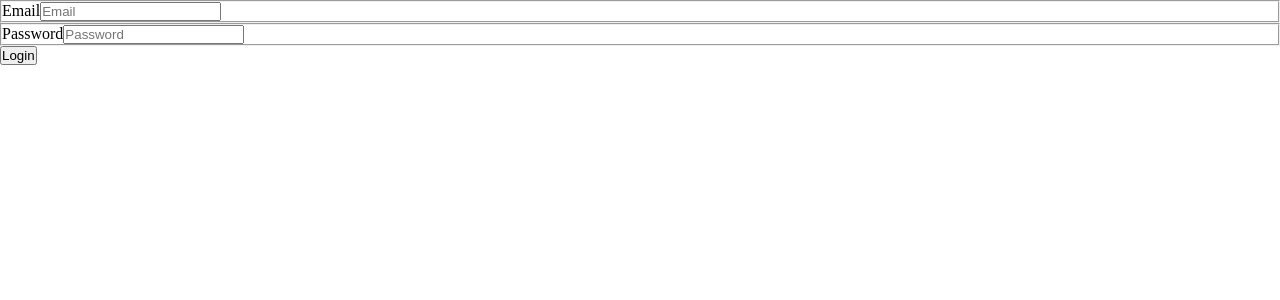
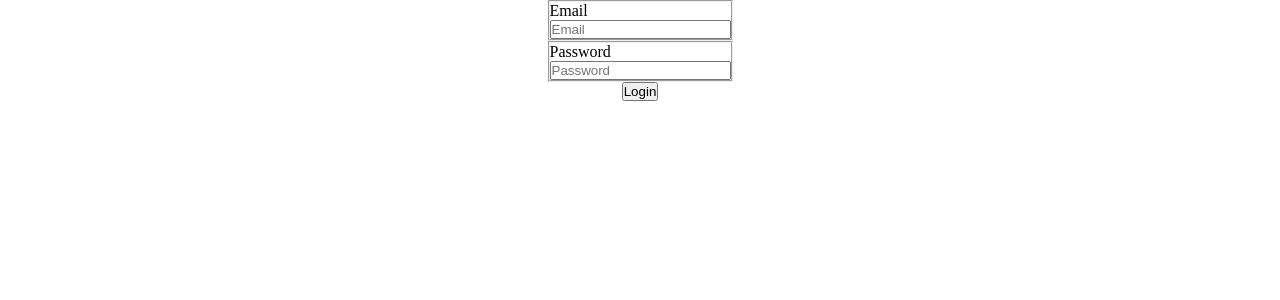
Before and after one commit to EFFM00/real-estate-frontend, a React (Vite) app: page /login in a window 1280 px wide. Shown: the top 300 px of the page. Built offline with nearby package versions, Linux system fonts and the light colour scheme; no server answers.

Commit message:
connections done

```diff
--- a/src/App.jsx
+++ b/src/App.jsx
@@ -3,15 +3,17 @@ import Home from "./pages/Home/Home";
 import Login from "./pages/Login/Login"
 import Register from "./pages/Register/Register"
 import { BrowserRouter, Routes, Route } from "react-router-dom";
-
+import { useAuth } from "./context/AuthProvider";
 
 const App = () => {
+
+  const {auth} = useAuth();
 
   return (
     <BrowserRouter>
       <Routes>
+        <Route path="/catalogue" element={<Catalogue/>} />
         <Route path="/login" element={<Login/>} />
-        <Route path="/catalogue" element={<Catalogue/>} />
         <Route path="/" element={<Home/>} />
         <Route path="/sign-up" element={<Register/>} />
       </Routes>
--- a/src/context/AuthProvider.jsx
+++ b/src/context/AuthProvider.jsx
@@ -4,13 +4,9 @@ export const AuthContext = createContext()
 
 export const AuthProvider = ({children}) => {
 
-    const [auth, setAuth] = useState({})
+    const [auth, setAuth] = useState()
     const [logged, setLogged] = useState(false);
     const [isLogging, setIsLogging] = useState(false)
-
-    const value = useMemo(() => {
-        return {auth, setAuth, logged, setLogged, isLogging, setIsLogging};
-    }, []);
 
     return (
         <AuthContext.Provider value={{auth, setAuth, logged, setLogged, isLogging, setIsLogging}}>
--- a/src/context/CatalogueProvider.jsx
+++ b/src/context/CatalogueProvider.jsx
@@ -1,6 +1,5 @@
 import { createContext, useContext, useState } from "react";
 import estate from "../static/estate.json";
-import axios from "axios";
 
 export const CatalogueContext = createContext()
 
@@ -8,16 +7,8 @@ export const CatalogueProvider = ({children}) => {
 
     const [catalogue, setCatalogue] = useState(estate);
 
-    axios.get("https://api-real-estates.onrender.com/")
-    .then(res => {
-        console.log(res);
-    })
-    .catch(err => {
-        console.error(err);
-    })
-
     console.log(children);
-    return <CatalogueContext.Provider value={catalogue}>{children}</CatalogueContext.Provider>
+    return <CatalogueContext.Provider value={{catalogue, setCatalogue}}>{children}</CatalogueContext.Provider>
 }
 
 export const useCatalogue = () => {
--- a/src/pages/Catalogue/Catalogue.jsx
+++ b/src/pages/Catalogue/Catalogue.jsx
@@ -1,12 +1,36 @@
+import { useEffect } from "react";
 import { useCatalogue } from "../../context/CatalogueProvider";
+import axios from "axios";
 
 const Catalogue = () => {
 
-    const properties = useCatalogue();
+    const {catalogue, setCatalogue} = useCatalogue();
+
+    useEffect(() => {
+
+        if(!catalogue) {
+            const url = "https://api-real-estates.onrender.com/api/properties"
+
+            const token = localStorage.getItem("token");
+
+            const headers = {
+                headers: {
+                    "Authorization": "Bearer " + JSON.parse(token)
+                }
+            }
+            axios.get(url, headers)
+            .then(res => {
+                console.log(res.data);
+                setCatalogue(res.data.data)
+            })
+        }
+
+    }, [])
+
 
     return (
         <>
-            {properties.map((property) => {
+            {catalogue && catalogue.map((property) => {
                 return (
                     <div key={property.id}>
                         <h2>{property.title}</h2>
--- a/src/pages/Login/Login.jsx
+++ b/src/pages/Login/Login.jsx
@@ -1,10 +1,11 @@
-import { useEffect, useState, useRef } from "react"
+import { useEffect, useState } from "react"
 import { useFormik } from "formik";
 import * as Yup from "yup";
 import { useAuth } from "../../context/AuthProvider";
 import { useNavigate } from "react-router-dom";
 import axios from "axios";
 import Swal from "sweetalert2";
+import { FormCont, Group } from "./styled";
 
 
 const Login = () => {
@@ -12,10 +13,10 @@ const Login = () => {
     const navigate = useNavigate();
 
     const{setAuth, setIsLogging, isLogging} = useAuth();
+
     const [msgBtnm, setMsgBtn] = useState("Login")
 
     useEffect(() => {
-        console.log("isLogging", isLogging);
         if(isLogging) {
             setMsgBtn("Loading...");
         } else {
@@ -33,7 +34,7 @@ const Login = () => {
             .email("Invalid email")
             .required("Email is required"),
             password: Yup.string()
-            .min(1, "Too short")
+            .min(5, "Password must have a minimum of 5 characters")
             .max(50)
             .required("Password is required")
         }),
@@ -53,12 +54,13 @@ const Login = () => {
                 if(res.status === 200 && res.data.success === 1) {
                     const token = JSON.stringify(res.data.token);
                     localStorage.setItem("token", token);
-                    navigate("/");
+                    setAuth(true)
+                    navigate("/home");
 
                 } else {
                     Swal.fire({
                         title: "Error",
-                        text: res.data.data ?? "Invalid email or password",
+                        text: res.data.data,
                         icon: "error",
                     })
                 }
@@ -77,8 +79,9 @@ const Login = () => {
 
 
     return (
-        <form onSubmit={formik.handleSubmit}>
-            <fieldset>
+        <FormCont onSubmit={formik.handleSubmit}>
+
+            <Group>
                 <label htmlFor="email">Email</label>
                 <input placeholder="Email" type="email" name="email" id="email"
                 onChange={formik.handleChange}
@@ -88,8 +91,9 @@ const Login = () => {
                 <span style={{ color: "red", marginLeft: "12%" }}>
                 {formik.errors.email}
                 </span>)}
-            </fieldset>
-            <fieldset>
+            </Group>
+
+            <Group>
                 <label htmlFor="password">Password</label>
                 <input placeholder="Password" type="password" name="password" id="password"
                 onChange={formik.handleChange}
@@ -99,9 +103,10 @@ const Login = () => {
                 <span style={{ color: "red", marginLeft: "12%" }}>
                 {formik.errors.password}
                 </span>)}
-            </fieldset>
+            </Group>
+
         <button type="submit">{msgBtnm}</button>
-        </form>
+        </FormCont>
     )
 }
 
--- a/src/pages/Login/styled.js
+++ b/src/pages/Login/styled.js
@@ -0,0 +1,14 @@
+import { styled } from "styled-components";
+
+export const FormCont = styled.form`
+    display: flex;
+    flex-direction: column;
+    min-width: 80vw;
+    justify-content: center;
+    align-items: center;
+`
+
+export const Group = styled.fieldset`
+    display: flex;
+    flex-direction: column;
+`
```
Also changed, not shown: src/routes/protecteds.js (added, +11 -0 lines).
